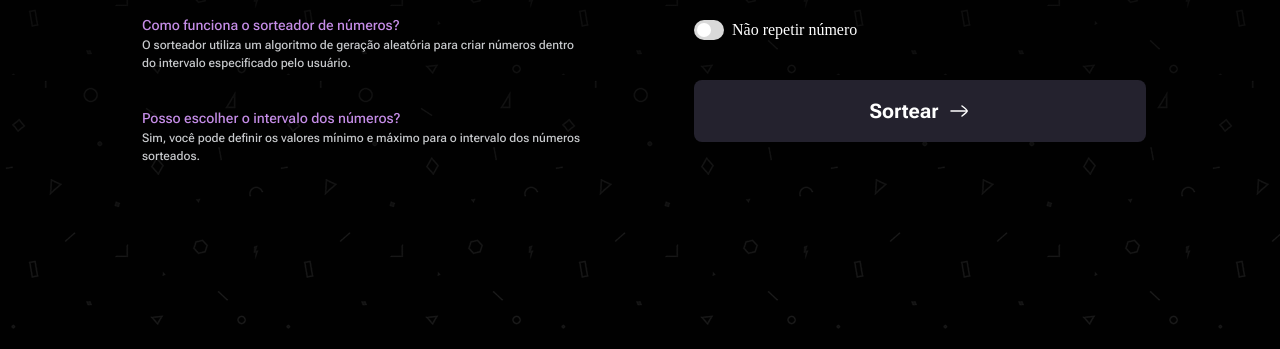
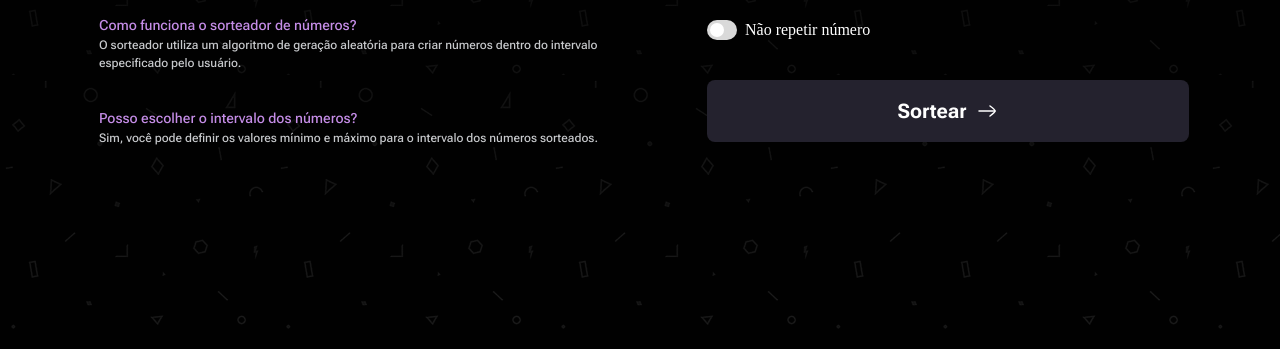
Before and after one commit to IsaqueuAfonso/Sorteador-de-n-meros, a plain HTML site: page index.html in a window 1280 px wide. Shown: the part 451-800 px from the top of the page. Drawn offline with Linux system fonts and the light colour scheme.

Commit message:
Adjusting the margin-inline of the ".container"

```diff
--- a/styles/global.css
+++ b/styles/global.css
@@ -30,7 +30,7 @@ body {
   height: 100vh;
 }
 :root {
-  --margin-inline: 8.375rem;
+  --margin-inline: clamp(2.21875rem, 6vw, 8.375rem);
   --margin-top: 4.75rem;
 }
 .container {
@@ -43,7 +43,6 @@ body {
 
 @media (width <= 24.375em) {
   :root {
-    --margin-inline: 2.21875rem;
     --margin-top: 2.75rem;
   }
 }
```
